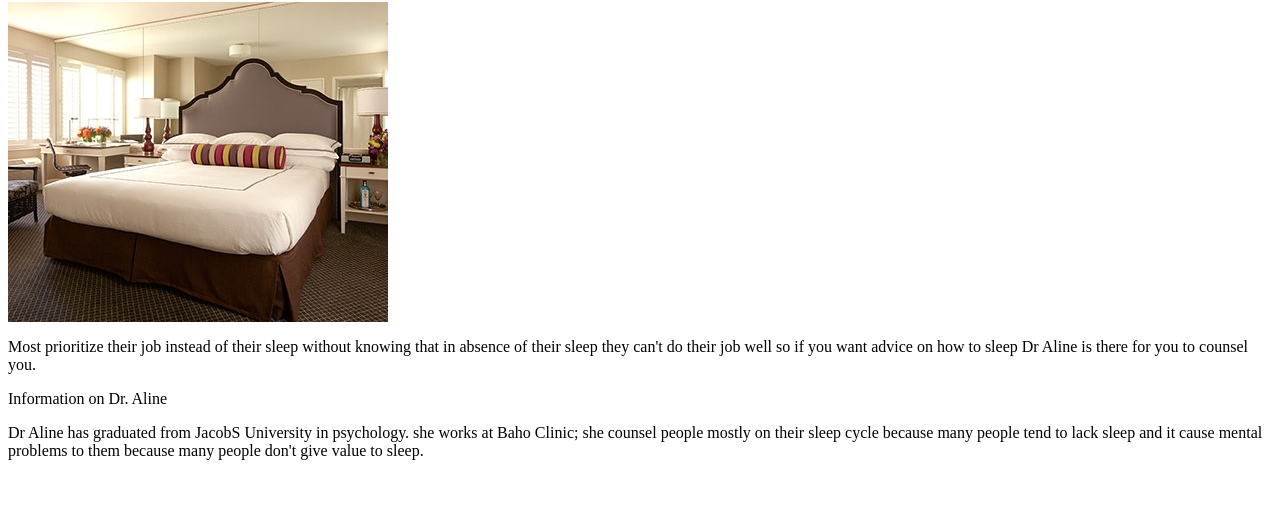
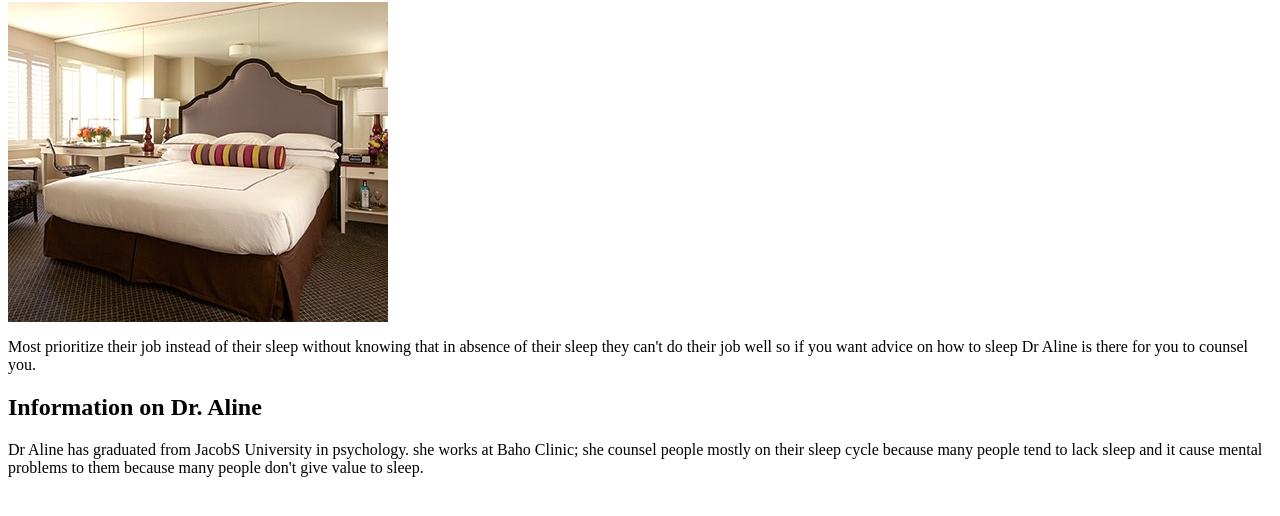
Before and after one commit to talyasur/jerra, a plain HTML site: page index.html in a window 1280 px wide. Shown: the part 64-580 px from the top of the page. Drawn offline with Linux system fonts and the light colour scheme.

Commit message:
Update index.html

```diff
--- a/index.html
+++ b/index.html
@@ -7,7 +7,7 @@
   <img src="bed.jpg">
 <p> Most prioritize their job instead of their sleep without knowing that in absence of their sleep they can't do their job well
   so if you want advice on how to sleep Dr Aline is there for you to counsel you. </p>
-  <h> Information on Dr. Aline </h>
+  <h2> Information on Dr. Aline </h2>
   <p> Dr Aline has graduated from JacobS University in psychology. she works at Baho Clinic; she counsel people mostly on their sleep cycle because many people tend to lack sleep
     and it cause mental problems to them because many people don't give value to sleep. </p>
 </body>
```
